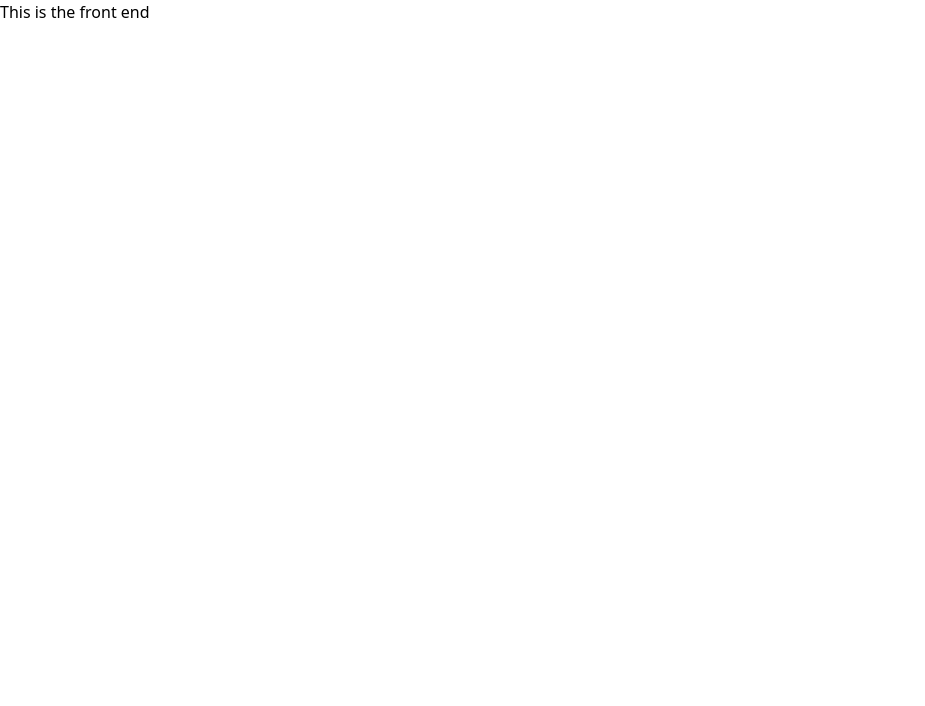
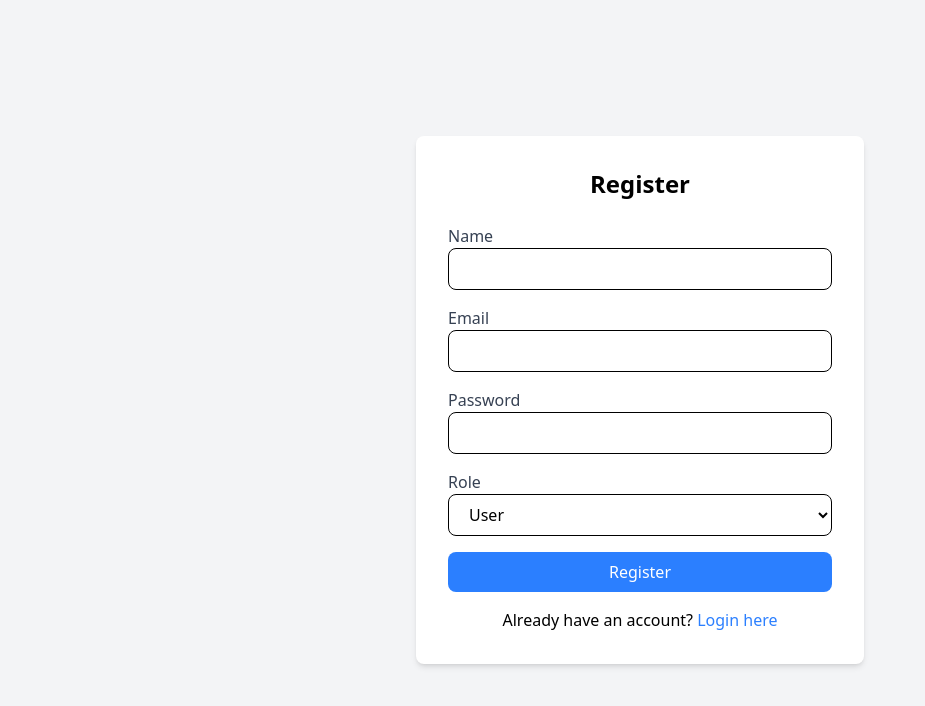
Before and after one commit to yagitgadhok/activity_tracker, a React (Vite) app in the folder frontend/activity_tracker_frontend/: page /register in a window 1280 px wide. Shown: the top 706 px of the page, without its empty margins (0-925 px from the left). Built offline with nearby package versions, Linux system fonts and the light colour scheme.

Commit message:
added login and registration form

```diff
--- a/frontend/activity_tracker_frontend/package.json
+++ b/frontend/activity_tracker_frontend/package.json
@@ -13,6 +13,7 @@
     "@tailwindcss/vite": "^4.0.14",
     "react": "^19.0.0",
     "react-dom": "^19.0.0",
+    "react-router-dom": "^7.4.0",
     "tailwindcss": "^4.0.14"
   },
   "devDependencies": {
--- a/frontend/activity_tracker_frontend/src/App.tsx
+++ b/frontend/activity_tracker_frontend/src/App.tsx
@@ -1,11 +1,16 @@
-import { useState } from "react";
+import { BrowserRouter as Router, Routes, Route } from "react-router-dom";
 import "./App.css";
+import LoginForm from "./Components/LoginForm";
+import RegistrationForm from "./Components/RegistrationForm";
 
 function App() {
   return (
-    <>
-      <h1>This is the front end</h1>
-    </>
+    <Router>
+      <Routes>
+        <Route path="/" element={<LoginForm />} />
+        <Route path="/register" element={<RegistrationForm />} />
+      </Routes>
+    </Router>
   );
 }
 
--- /dev/null
+++ b/frontend/activity_tracker_frontend/src/Components/LoginForm.tsx
@@ -0,0 +1,66 @@
+import { useState, ChangeEvent, FormEvent } from "react";
+import { Link } from "react-router-dom";
+
+interface LoginFormData {
+  email: string;
+  password: string;
+}
+
+const LoginForm: React.FC = () => {
+  const [formData, setFormData] = useState<LoginFormData>({
+    email: "",
+    password: "",
+  });
+
+  const handleChange = (e: ChangeEvent<HTMLInputElement>) => {
+    setFormData({ ...formData, [e.target.name]: e.target.value });
+  };
+
+  const handleSubmit = (e: FormEvent) => {
+    e.preventDefault();
+    console.log("Login submitted", formData);
+  };
+
+  return (
+    <div className="flex items-center justify-center min-h-screen bg-gray-100">
+      <div className="w-full max-w-md p-8 bg-white rounded-lg shadow-md">
+        <h2 className="text-2xl font-semibold text-center mb-6">Login</h2>
+        <form onSubmit={handleSubmit}>
+          <div className="mb-4">
+            <label className="block text-gray-700">Email</label>
+            <input
+              type="email"
+              name="email"
+              value={formData.email}
+              onChange={handleChange}
+              className="w-full px-4 py-2 border rounded-lg focus:outline-none focus:ring focus:ring-blue-300"
+              required
+            />
+          </div>
+          <div className="mb-4">
+            <label className="block text-gray-700">Password</label>
+            <input
+              type="password"
+              name="password"
+              value={formData.password}
+              onChange={handleChange}
+              className="w-full px-4 py-2 border rounded-lg focus:outline-none focus:ring focus:ring-blue-300"
+              required
+            />
+          </div>
+          <button
+            type="submit"
+            className="w-full bg-blue-500 text-white py-2 px-4 rounded-lg hover:bg-blue-600 transition duration-200"
+          >
+            Login
+          </button>
+        </form>
+        <p className="text-center mt-4">
+          Don't have an account? <Link to="/register" className="text-blue-500 hover:underline">Register here</Link>
+        </p>
+      </div>
+    </div>
+  );
+};
+
+export default LoginForm;
--- /dev/null
+++ b/frontend/activity_tracker_frontend/src/Components/RegistrationForm.tsx
@@ -0,0 +1,94 @@
+import { useState, ChangeEvent, FormEvent } from "react";
+import { Link } from "react-router-dom";
+
+interface FormData {
+  name: string;
+  email: string;
+  password: string;
+  role: "user" | "manager";
+}
+
+const RegistrationForm: React.FC = () => {
+  const [formData, setFormData] = useState<FormData>({
+    name: "",
+    email: "",
+    password: "",
+    role: "user",
+  });
+
+  const handleChange = (e: ChangeEvent<HTMLInputElement | HTMLSelectElement>) => {
+    setFormData({ ...formData, [e.target.name]: e.target.value });
+  };
+
+  const handleSubmit = (e: FormEvent) => {
+    e.preventDefault();
+    console.log("Registration submitted", formData);
+  };
+
+  return (
+    <div className="flex items-center justify-center min-h-screen bg-gray-100">
+      <div className="w-full max-w-md p-8 bg-white rounded-lg shadow-md">
+        <h2 className="text-2xl font-semibold text-center mb-6">Register</h2>
+        <form onSubmit={handleSubmit}>
+          <div className="mb-4">
+            <label className="block text-gray-700">Name</label>
+            <input
+              type="text"
+              name="name"
+              value={formData.name}
+              onChange={handleChange}
+              className="w-full px-4 py-2 border rounded-lg focus:outline-none focus:ring focus:ring-blue-300"
+              required
+            />
+          </div>
+          <div className="mb-4">
+            <label className="block text-gray-700">Email</label>
+            <input
+              type="email"
+              name="email"
+              value={formData.email}
+              onChange={handleChange}
+              className="w-full px-4 py-2 border rounded-lg focus:outline-none focus:ring focus:ring-blue-300"
+              required
+            />
+          </div>
+          <div className="mb-4">
+            <label className="block text-gray-700">Password</label>
+            <input
+              type="password"
+              name="password"
+              value={formData.password}
+              onChange={handleChange}
+              className="w-full px-4 py-2 border rounded-lg focus:outline-none focus:ring focus:ring-blue-300"
+              required
+            />
+          </div>
+          <div className="mb-4">
+            <label className="block text-gray-700">Role</label>
+            <select
+              name="role"
+              value={formData.role}
+              onChange={handleChange}
+              className="w-full px-4 py-2 border rounded-lg focus:outline-none focus:ring focus:ring-blue-300"
+              required
+            >
+              <option value="user">User</option>
+              <option value="manager">Manager</option>
+            </select>
+          </div>
+          <button
+            type="submit"
+            className="w-full bg-blue-500 text-white py-2 px-4 rounded-lg hover:bg-blue-600 transition duration-200"
+          >
+            Register
+          </button>
+        </form>
+        <p className="text-center mt-4">
+          Already have an account? <Link to="/" className="text-blue-500 hover:underline">Login here</Link>
+        </p>
+      </div>
+    </div>
+  );
+};
+
+export default RegistrationForm;
```
Also changed, not shown: 1 other file (tests, documents, lock files or other folders).
